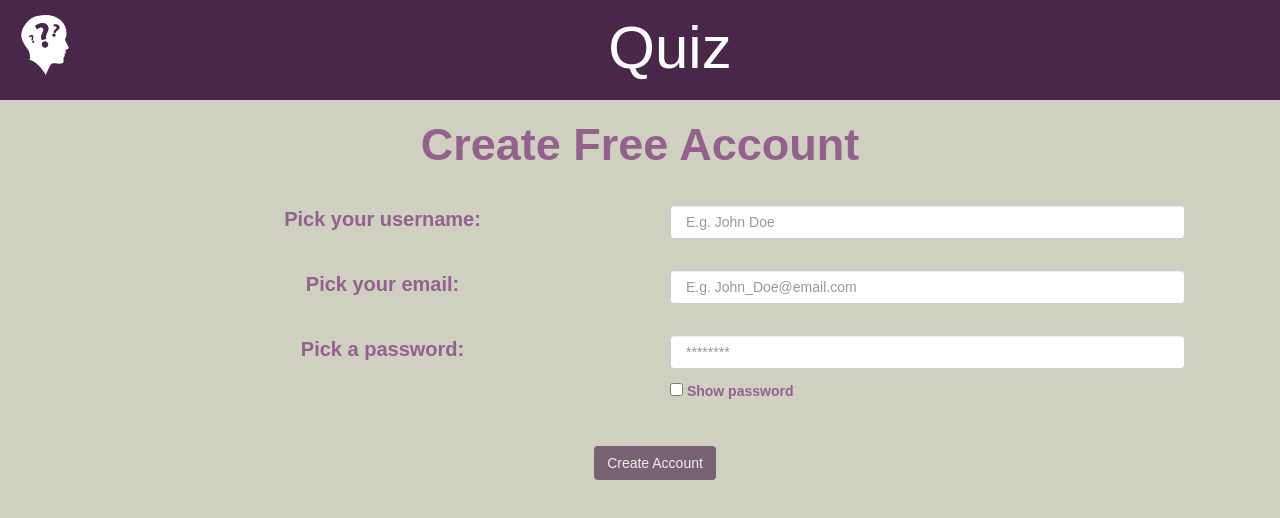
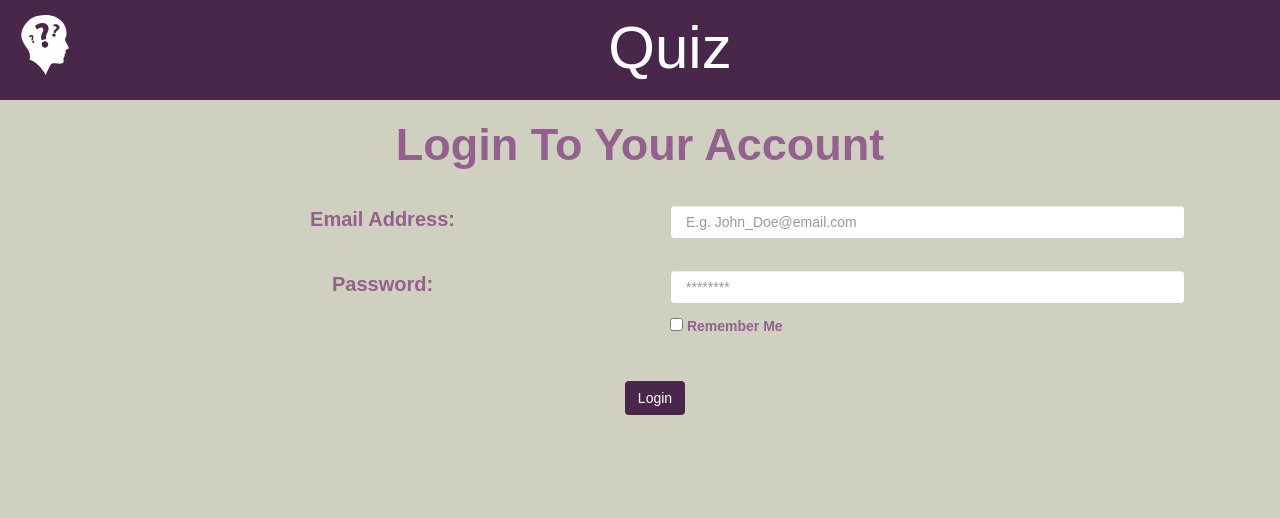
Before and after one commit to SahanaKamath19/Quiz, a React (Create React App) app in the folder quiz_front/: page / in a window 1280 px wide. Shown: the top 518 px of the page. Built offline with nearby package versions, Linux system fonts and the light colour scheme.

Commit message:
Login page UI

```diff
--- a/quiz_front/src/App.js
+++ b/quiz_front/src/App.js
@@ -1,11 +1,11 @@
 import React, { Component } from 'react';
 import './App.css';
-import Account from './Account.js';
+import Login from './Login.js';
 
 class App extends Component {
   render() {
     return (
-      <Account/>
+      <Login />
     );
   }
 }
--- a/quiz_front/src/Login.js
+++ b/quiz_front/src/Login.js
@@ -1,39 +1,41 @@
 import React, { Component } from 'react';
-import headerLogo from './headerLogo.svg';
 import './App.css';
 import Header from './Header.js';
 
 class Login extends Component {
   render() {
     return (
-      <div className="Account">
+      <div className="Account-Login">
         <Header/>
-        <div className="Account-body container">
-            <h2 className="Account-header Purple-text">Create Account</h2>
-            <div className="container">
+        <div className="Login-body container">
+          <h2 className="Account-Login-header Purple-text">Login To Your Account</h2>
+          <div className="container">
             <form>
-                <div className="form-group form-elements Purple-text">
+              <div className="form-group form-elements Purple-text">
                     <div className="col-xs-6 col-form-label Label">
-                    <label for="Email">Email</label>
+                    <label for="Email">Email Address:</label>
                     </div>
                     <div className="col-xs-6">
                     <input type="email" className="form-control fields" id="Email" placeholder="E.g. John_Doe@email.com"/>
                     </div>
                 </div>
-                <div className="form-group form-elements Purple-text">
+                 <div className="form-group form-elements Purple-text">
                     <div className="col-xs-6 col-form-label Label">
-                    <label for="Password">Password</label>
+                    <label for="Password">Password:</label>
                     </div>
                     <div className="col-xs-6">
-                    <input type="password" className="form-control fields" id="Password" placeholder="********"/>
+                    <input type='password' className="form-control fields" id="Password" placeholder="********"/>
+                    <label className="form-check-label checkStyle">
+                    <input className="form-check-input" type="checkbox"/> Remember Me
+                    </label>
                     </div>
                 </div>
+                <input type="submit" value="Login" className="form-btn btn Dark-purple Button-style"/>
             </form>
-            </div>
+          </div>
         </div>
       </div>
     );
   }
 }
-
-export default Account;
+export default Login;
```
